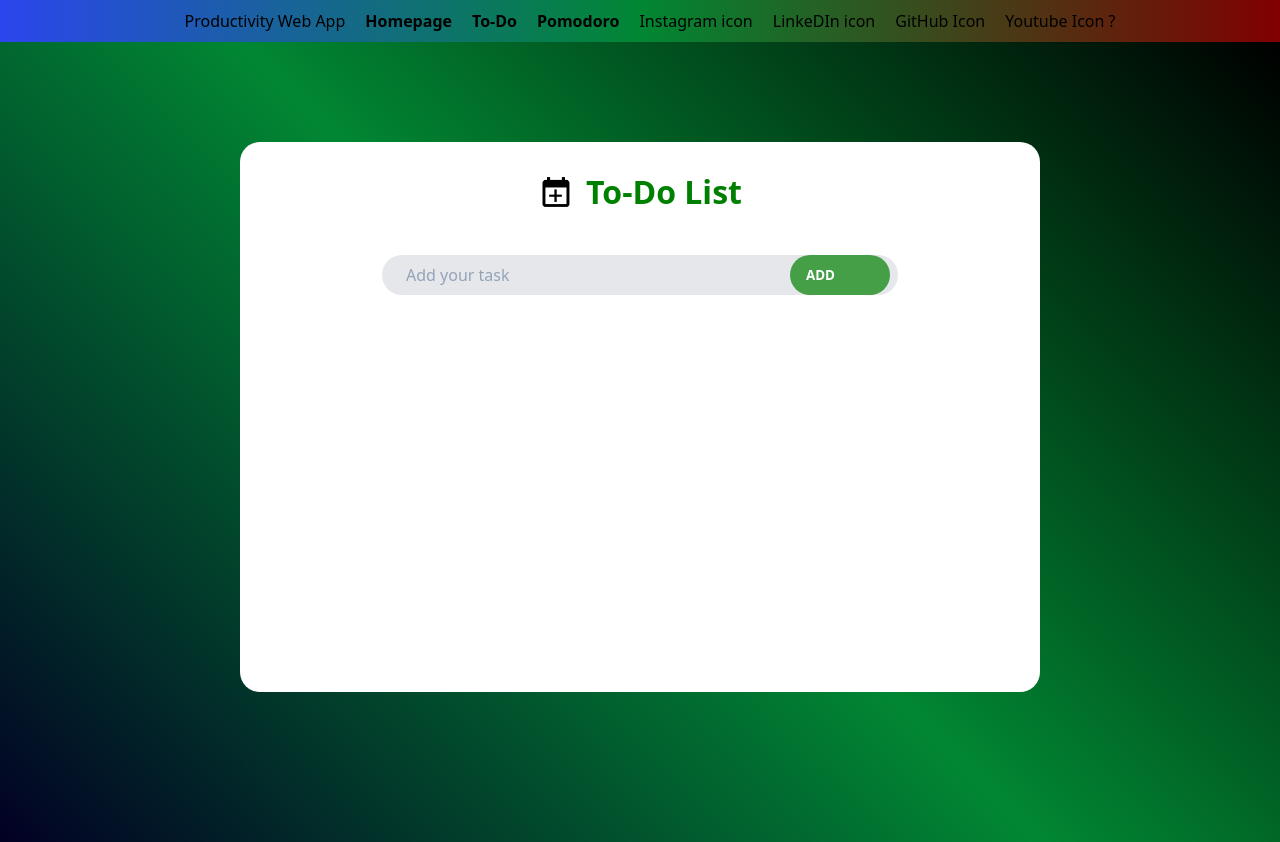
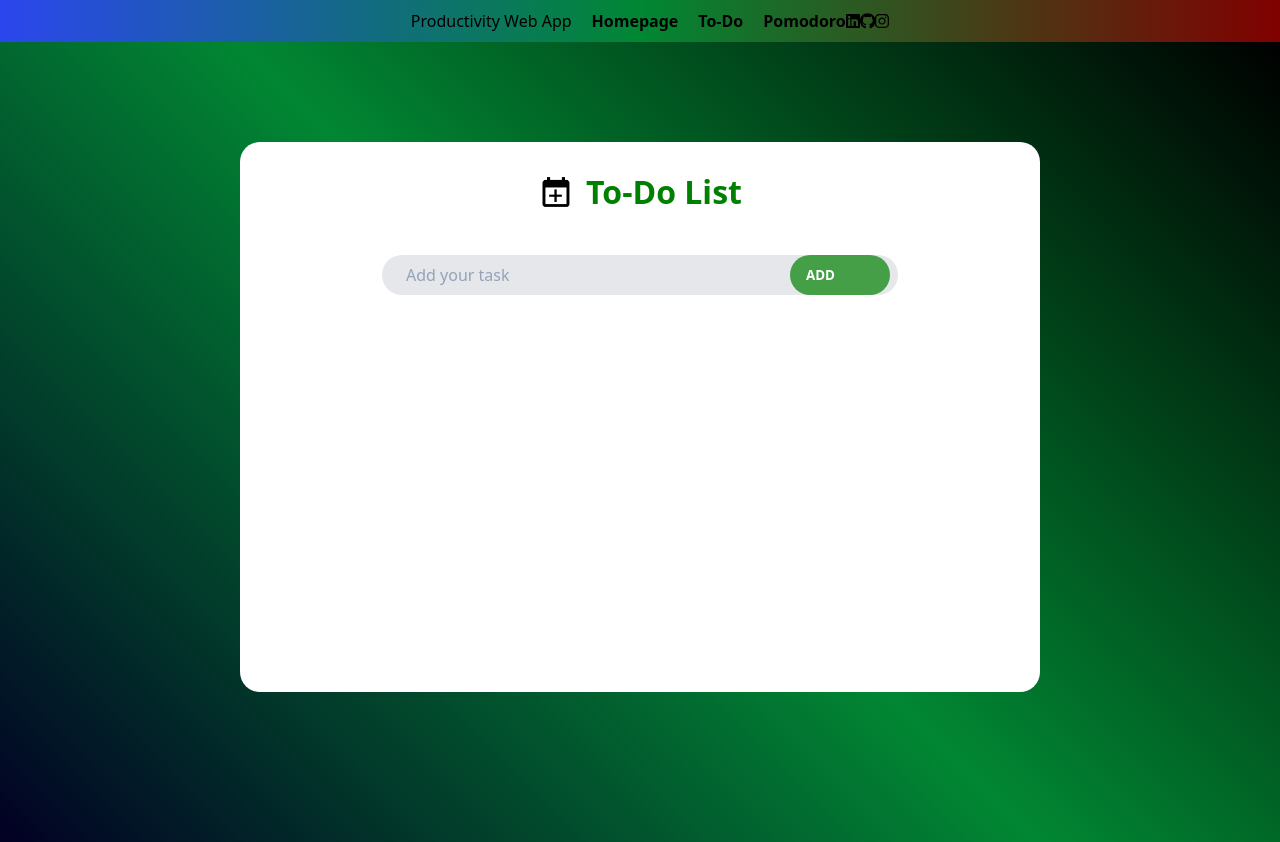
Before and after one commit to WilkinsGBE/ProductivityWebApp, a React (Vite) app: page /todo in a window 1280 px wide. Built offline with nearby package versions, Linux system fonts and the light colour scheme.

Commit message:
installed font awesome for the different icon i need in the nav bar

```diff
--- a/package.json
+++ b/package.json
@@ -11,6 +11,9 @@
   },
   "dependencies": {
     "@babel/runtime": "^7.26.0",
+    "@fortawesome/fontawesome-svg-core": "^6.7.2",
+    "@fortawesome/free-brands-svg-icons": "^6.7.2",
+    "@fortawesome/react-fontawesome": "^0.2.2",
     "react": "^18.3.1",
     "react-circular-progressbar": "^2.1.0",
     "react-dom": "^18.3.1",
--- a/src/App.jsx
+++ b/src/App.jsx
@@ -3,6 +3,12 @@ import { BrowserRouter as Router, Route, Routes, Link } from "react-router-dom";
 import { Todo } from "./components/TodoApp/Todo";
 import { Homepage } from "./components/Homepage/Homepage";
 import { Pomodoro } from "./components/PomodoroApp/Pomodoro";
+import { FontAwesomeIcon } from "@fortawesome/react-fontawesome";
+import {
+  faInstagram,
+  faLinkedin,
+  faGithub,
+} from "@fortawesome/free-brands-svg-icons";
 
 const App = () => {
   return (
@@ -24,10 +30,18 @@ const App = () => {
             <li className="pomo">
               <Link to="/pomodoro">Pomodoro</Link>
             </li>
-            <li>Instagram icon</li>
-            <li>LinkeDIn icon</li>
-            <li>GitHub Icon</li>
-            <li>Youtube Icon ?</li>
+            <a
+              href="https://www.linkedin.com/in/ariel-wilkins-saintil-a79207286/"
+              target="_blank"
+            >
+              <FontAwesomeIcon icon={faLinkedin} />
+            </a>
+            <a href="https://github.com/WilkinsGBE" target="_blank">
+              <FontAwesomeIcon icon={faGithub} />
+            </a>
+            <a href="https://www.instagram.com/wilkinss.1/" target="_blank">
+              <FontAwesomeIcon icon={faInstagram} />
+            </a>
           </ul>
         </nav>
         <Routes>
@@ -36,7 +50,6 @@ const App = () => {
           <Route path="/todo" element={<Todo />} />
           {/*<Route path="/notes" element={<Notes />} /> */}
           <Route path="/pomodoro" element={<Pomodoro />} />
-
         </Routes>
       </div>
     </Router>
--- a/src/components/PomodoroApp/PomodoroApp.css
+++ b/src/components/PomodoroApp/PomodoroApp.css
@@ -143,3 +143,10 @@ button {
   height: 34px;
   padding-right: 8px;
 }
+
+/* Media Queries for Mobile devices */
+@media (max-width: 480px) {
+  .main {
+
+  }
+}
--- a/src/components/TodoApp/TodoApp.css
+++ b/src/components/TodoApp/TodoApp.css
@@ -24,6 +24,8 @@ body {
   justify-content: center;
   align-items: center;
 }
+
+/* Navigation bar properties */
 
 nav {
   display: flex;
@@ -269,6 +271,45 @@ input::placeholder {
     width: 12px; /* Smaller delete icon */
     padding-right: 10px;
   }
+
+  .nav {
+
+  }
+
+
+  /*
+    nav {
+  display: flex;
+  justify-content: center;
+  padding: 10px 20px;
+  background: linear-gradient(
+    90deg,
+    rgba(43, 70, 237, 1) 0%,
+    rgba(1, 135, 51, 1) 50%,
+    rgba(128, 0, 0, 1) 100%
+);
+}
+
+nav ul {
+  display: flex;
+  list-style: none;
+  margin: 0;
+  padding: 0;
+}
+
+nav li {
+  margin-left: 20px;
+}
+
+nav a {
+  text-decoration: none;
+  color: black;
+  font-weight: bold;
+  font-size: 1rem;
+  transition: color 0.3s;
+}
+
+  */
 }
 
 /* Large Screen (e.g., desktops wider than 1200px) */
```
Also changed, not shown: 2 other files (tests, documents, lock files or other folders).
